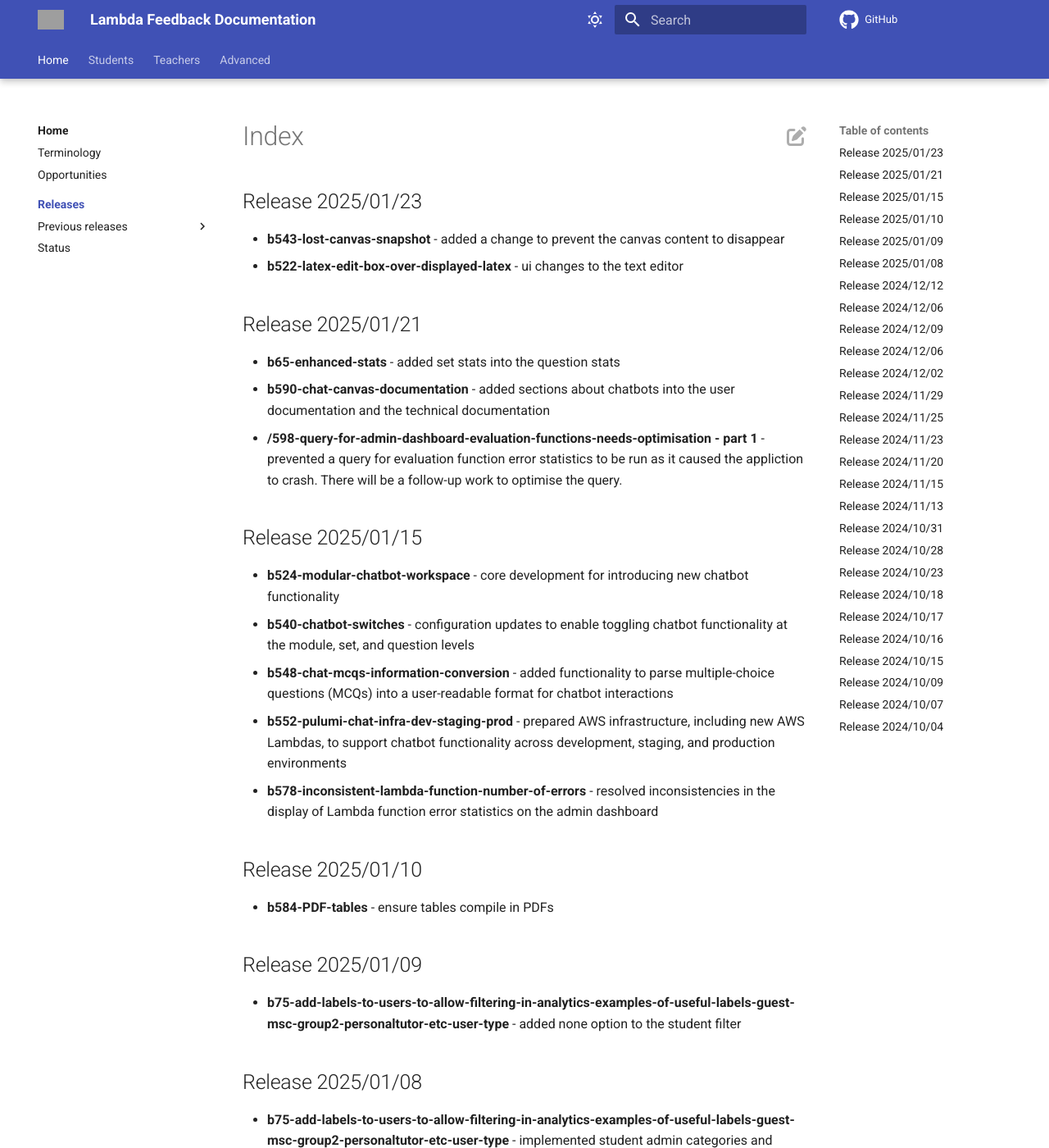
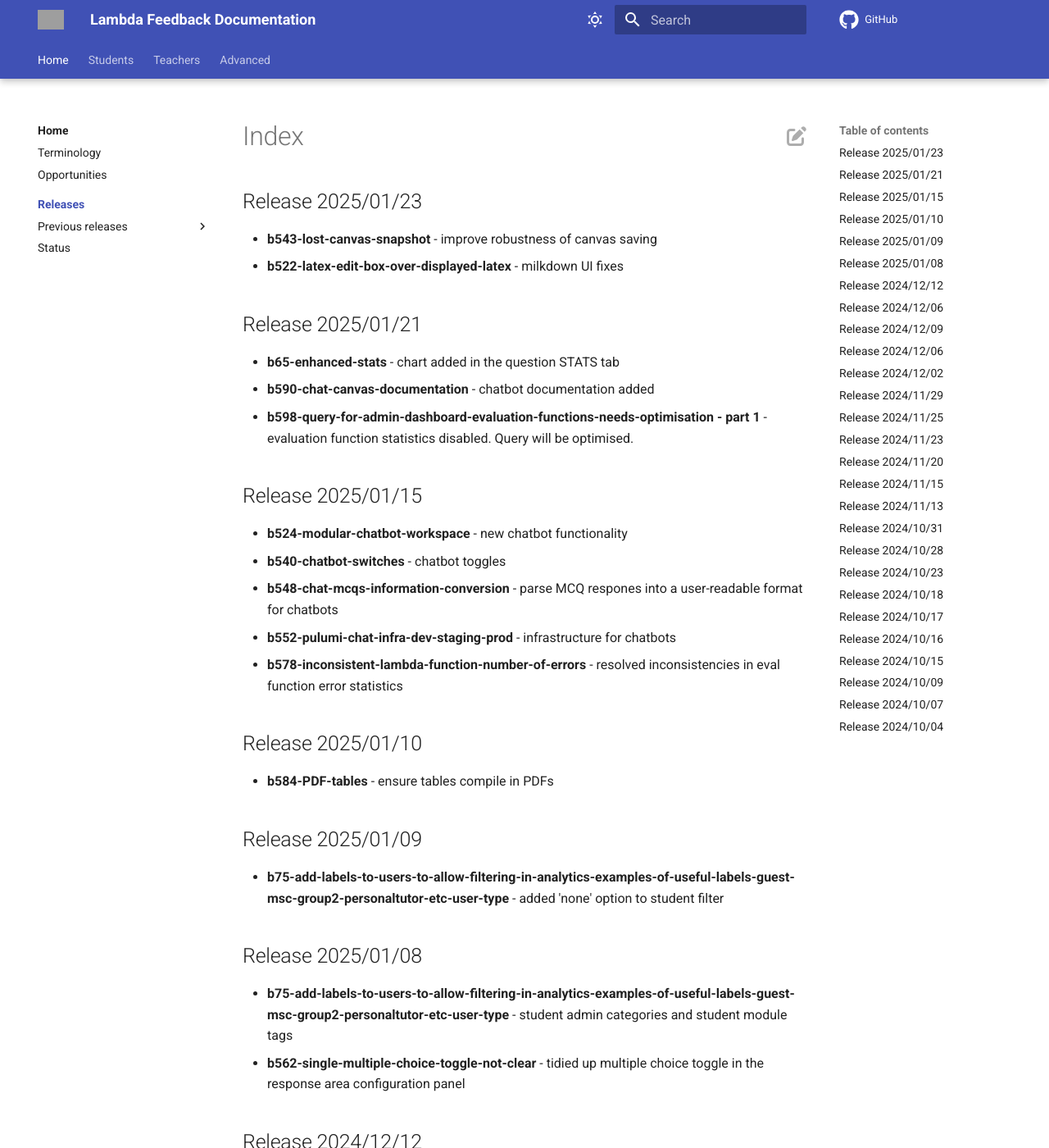
Before and after one commit to lambda-feedback/user-documentation, an MkDocs documentation site: the page built from docs/releases/index.md, in a window 1280 px wide and 1400 px high. Shown: the whole window at 82% size. Built offline with MkDocs 1.6.1 and Material for MkDocs 9.7.7, drawn with Linux system fonts in a browser that asks for light colours; comment, search, counter and statistics services are not loaded; some of the changed text lies outside the part shown; grey boxes are pictures that could not be loaded.

Commit message:
Release notes tweaks

```diff
--- a/docs/releases/index.md
+++ b/docs/releases/index.md
@@ -1,21 +1,21 @@
 ## Release 2025/01/23
 
-- **b543-lost-canvas-snapshot** - added a change to prevent the canvas content to disappear
-- **b522-latex-edit-box-over-displayed-latex** - ui changes to the text editor
+- **b543-lost-canvas-snapshot** - improve robustness of canvas saving
+- **b522-latex-edit-box-over-displayed-latex** - milkdown UI fixes
 
 ## Release 2025/01/21
 
-- **b65-enhanced-stats** - added set stats into the question stats
-- **b590-chat-canvas-documentation** - added sections about chatbots into the user documentation and the technical documentation
-- **/598-query-for-admin-dashboard-evaluation-functions-needs-optimisation - part 1** - prevented a query for evaluation function error statistics to be run as it caused the appliction to crash. There will be a follow-up work to optimise the query.
+- **b65-enhanced-stats** - chart added in the question STATS tab
+- **b590-chat-canvas-documentation** - chatbot documentation added
+- **b598-query-for-admin-dashboard-evaluation-functions-needs-optimisation - part 1** - evaluation function statistics disabled. Query will be optimised.
 
 ## Release 2025/01/15
 
-- **b524-modular-chatbot-workspace** - core development for introducing new chatbot functionality
-- **b540-chatbot-switches** - configuration updates to enable toggling chatbot functionality at the module, set, and question levels
-- **b548-chat-mcqs-information-conversion** - added functionality to parse multiple-choice questions (MCQs) into a user-readable format for chatbot interactions
-- **b552-pulumi-chat-infra-dev-staging-prod**  - prepared AWS infrastructure, including new AWS Lambdas, to support chatbot functionality across development, staging, and production environments
-- **b578-inconsistent-lambda-function-number-of-errors** - resolved inconsistencies in the display of Lambda function error statistics on the admin dashboard
+- **b524-modular-chatbot-workspace** - new chatbot functionality
+- **b540-chatbot-switches** - chatbot toggles
+- **b548-chat-mcqs-information-conversion** - parse MCQ respones into a user-readable format for chatbots
+- **b552-pulumi-chat-infra-dev-staging-prod**  - infrastructure for chatbots
+- **b578-inconsistent-lambda-function-number-of-errors** - resolved inconsistencies in eval function error statistics
 
 
 ## Release 2025/01/10
@@ -24,16 +24,16 @@
 
 ## Release 2025/01/09
 
-- **b75-add-labels-to-users-to-allow-filtering-in-analytics-examples-of-useful-labels-guest-msc-group2-personaltutor-etc-user-type** - added none option to the student filter
+- **b75-add-labels-to-users-to-allow-filtering-in-analytics-examples-of-useful-labels-guest-msc-group2-personaltutor-etc-user-type** - added 'none' option to student filter
 
 ## Release 2025/01/08
 
-- **b75-add-labels-to-users-to-allow-filtering-in-analytics-examples-of-useful-labels-guest-msc-group2-personaltutor-etc-user-type** - implemented student admin categories and student module tags
+- **b75-add-labels-to-users-to-allow-filtering-in-analytics-examples-of-useful-labels-guest-msc-group2-personaltutor-etc-user-type** - student admin categories and student module tags
 - **b562-single-multiple-choice-toggle-not-clear** - tidied up multiple choice toggle in the response area configuration panel
 
 ## Release 2024/12/12
 
-- **b563-misc-frontend-changes** - Small client-side setup improvements
+- **b563-misc-frontend-changes** - client-side setup improvements
 
 ## Release 2024/12/06
 
```
